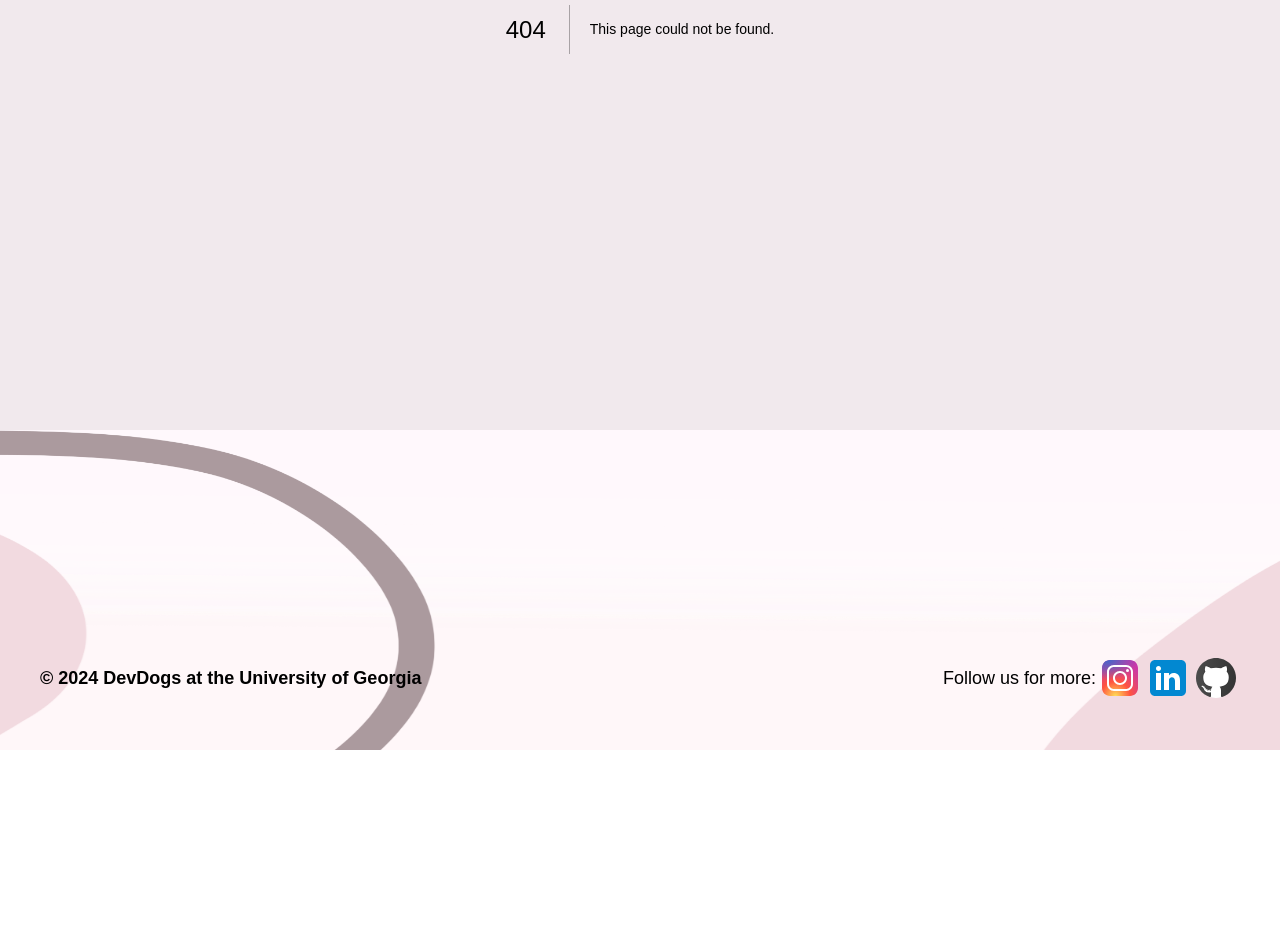
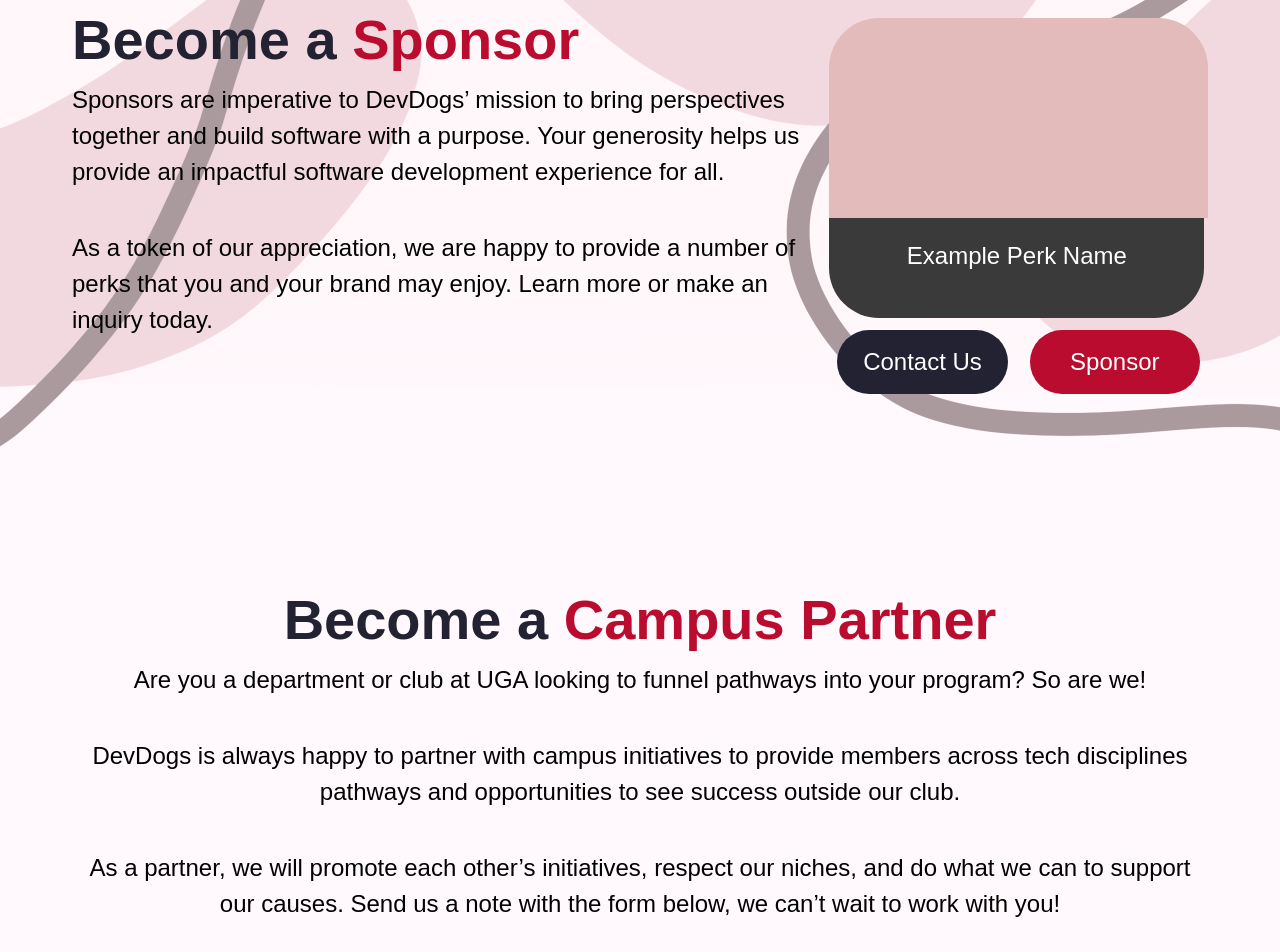
Before and after one commit to DevDogs-UGA/DevDogs-Website, a Next.js app: page /sponsor/work-with-us in a window 1280 px wide. Before the commit this address had no page. Shown: the part 440-1392 px from the top of the page. Before the commit the page ends 1190 px from the top, so only its background shows below. Built offline with nearby package versions, Linux system fonts and the light colour scheme.

Commit message:
done for now

```diff
--- a/eslint.config.mjs
+++ b/eslint.config.mjs
@@ -17,6 +17,10 @@ export default [
       react: {
         version: "detect",
       }
+    },
+    rules: {
+      "react/prop-types": 0,
+      "no-unused-vars": 0
     }
   },
 ];
--- a/src/app/components/Issues_Points.js
+++ b/src/app/components/Issues_Points.js
@@ -2,7 +2,6 @@
 
 import { useState, useEffect } from "react";
 
-// eslint-disable-next-line react/prop-types
 const Issues_Points = ({ github }) => {
   const [loading, setLoading] = useState(true);
   const [issues, setIssues] = useState(null);
--- /dev/null
+++ b/src/app/components/PageSubtitleTemplate.js
@@ -0,0 +1,39 @@
+import PropTypes from "prop-types";
+
+PageSubtitleTemplate.propTypes = {
+  redText: PropTypes.string,
+  blackText: PropTypes.string,
+  className: PropTypes.string,
+  reverse: PropTypes.bool,
+};
+
+export default function PageSubtitleTemplate({
+  redText,
+  blackText,
+  className = "",
+  reverse = false,
+}) {
+  return (
+    <div className={`${className}`}>
+      {reverse ? (
+        <>
+          <h2 className="font-[600] inline text-[2rem] md:text-[3rem] lg:text-[3.5rem] text-MidnightBlue">
+            {blackText}
+          </h2>
+          <h2 className="font-[600] inline text-[2rem] md:text-[3rem] lg:text-[3.5rem] text-BulldogRed">
+            {redText}
+          </h2>
+        </>
+      ) : (
+        <>
+          <h2 className="font-[600] inline text-[2rem] md:text-[3rem] lg:text-[3.5rem] text-BulldogRed">
+            {redText}
+          </h2>
+          <h2 className="font-[600] inline text-[2rem] md:text-[3rem] lg:text-[3.5rem] text-MidnightBlue">
+            {blackText}
+          </h2>
+        </>
+      )}
+    </div>
+  );
+}
--- a/src/app/components/PageTitleTemplate.js
+++ b/src/app/components/PageTitleTemplate.js
@@ -17,19 +17,19 @@ export default function PageTitleTemplate({
     <div className={`text-center my-[4rem] ${className}`}>
       {reverse ? (
         <>
-          <h2 className="font-bold inline text-[2.5rem] md:text-[3.5rem] lg:text-[4rem] text-MidnightBlue">
+          <h2 className="font-bold inline text-[2.5rem] md:text-[3.5rem] lg:text-[4.5rem] text-MidnightBlue">
             {blackText}
           </h2>
-          <h2 className="font-bold inline text-[2.5rem] md:text-[3.5rem] lg:text-[4rem] text-GloryGloryRed">
+          <h2 className="font-bold inline text-[2.5rem] md:text-[3.5rem] lg:text-[4.5rem] text-GloryGloryRed">
             {redText}
           </h2>
         </>
       ) : (
         <>
-          <h2 className="font-bold inline text-[2.5rem] md:text-[3.5rem] lg:text-[4rem] text-GloryGloryRed">
+          <h2 className="font-bold inline text-[2.5rem] md:text-[3.5rem] lg:text-[4.5rem] text-GloryGloryRed">
             {redText}
           </h2>
-          <h2 className="font-bold inline text-[2.5rem] md:text-[3.5rem] lg:text-[4rem] text-MidnightBlue">
+          <h2 className="font-bold inline text-[2.5rem] md:text-[3.5rem] lg:text-[4.5rem] text-MidnightBlue">
             {blackText}
           </h2>
         </>
--- a/src/app/components/input-otp.jsx
+++ b/src/app/components/input-otp.jsx
@@ -7,7 +7,6 @@ import { OTPInput, OTPInputContext } from "input-otp";
 import { cn } from "@/lib/utils";
 
 const InputOTP = React.forwardRef(
-  // eslint-disable-next-line react/prop-types
   ({ className, containerClassName, ...props }, ref) => (
     <OTPInput
       ref={ref}
@@ -22,13 +21,11 @@ const InputOTP = React.forwardRef(
 );
 InputOTP.displayName = "InputOTP";
 
-// eslint-disable-next-line react/prop-types
 const InputOTPGroup = React.forwardRef(({ className, ...props }, ref) => (
   <div ref={ref} className={cn("flex items-center", className)} {...props} />
 ));
 InputOTPGroup.displayName = "InputOTPGroup";
 
-// eslint-disable-next-line react/prop-types
 const InputOTPSlot = React.forwardRef(({ index, className, ...props }, ref) => {
   const inputOTPContext = React.useContext(OTPInputContext);
   const { char, hasFakeCaret, isActive } = inputOTPContext.slots[index];
--- a/src/app/dog/[github]/editing/page.js
+++ b/src/app/dog/[github]/editing/page.js
@@ -10,7 +10,6 @@ import {
 import Issues_Points from "@/app/components/Issues_Points";
 import { useEffect, useState } from "react";
 
-// eslint-disable-next-line react/prop-types
 export default function Page({ params }) {
   const [loading, setLoading] = useState(true);
   const [resumeLink, setResumeLink] = useState(null);
@@ -29,7 +28,6 @@ export default function Page({ params }) {
 
   async function fetchUser() {
     const res = await fetch(
-      // eslint-disable-next-line react/prop-types
       "https://api.devdogs.uga.edu/users/pages?github=" + params.github,
       {
         method: "GET",
--- a/src/app/dog/[github]/page.js
+++ b/src/app/dog/[github]/page.js
@@ -11,7 +11,6 @@ import Issues_Points from "../../components/Issues_Points";
 import { useEffect, useState } from "react";
 import { useRouter } from "next/navigation";
 
-// eslint-disable-next-line react/prop-types
 export default function Page({ params }) {
   const router = useRouter();
 
@@ -33,7 +32,6 @@ export default function Page({ params }) {
   useEffect(() => {
     async function fetchUser() {
       const res = await fetch(
-        // eslint-disable-next-line react/prop-types
         "https://api.devdogs.uga.edu/users/pages?github=" + params.github,
         {
           method: "GET",
@@ -72,7 +70,6 @@ export default function Page({ params }) {
       setPaid((await data.user_page?.userInfo?.user_page?.paid) || false);
 
       if (email == (await data.user_page?.userInfo?.email_address)) {
-        // eslint-disable-next-line react/prop-types
         router.push("/dog/" + params.github + "/editing");
       }
       setLoading(false);
--- a/src/app/globals.css
+++ b/src/app/globals.css
@@ -16,6 +16,17 @@ h4,
 h5,
 h6 {
   font-family: "Heebo", sans-serif;
+}
+
+h1,
+h2,
+h3,
+h4,
+h5,
+h6,
+p {
+  -webkit-font-smoothing: auto;
+  -moz-osx-font-smoothing: auto;
 }
 
 #titleheader {
--- /dev/null
+++ b/src/app/sponsor/work-with-us/page.js
@@ -0,0 +1,83 @@
+import PageTitleTemplate from "@/app/components/PageTitleTemplate";
+import PageSubtitleTemplate from "@/app/components/PageSubtitleTemplate";
+import React from "react";
+import Link from "next/link";
+
+export default function page() {
+  return (
+    <div className="w-full section page-main-side-padding">
+      <PageTitleTemplate redText="Us" blackText="Work With " reverse={true} />
+
+      <div className="flex flex-col md:flex-row md:flex-wrap items-center justify-center text-center md:text-left px-2">
+        <div className="md:basis-2/3 flex flex-col md:items-start justify-end md:h-[200px] md:mt-[15rem]">
+          <PageSubtitleTemplate
+            redText="Sponsor"
+            blackText="Become a "
+            reverse={true}
+          />
+          <p className="pb-10 md:block">
+            Sponsors are imperative to DevDogs’ mission to bring perspectives
+            together and build software with a purpose. Your generosity helps us
+            provide an impactful software development experience for all.{" "}
+          </p>
+          <p className="md:pb-10 lg:pb-0">
+            As a token of our appreciation, we are happy to provide a number of
+            perks that you and your brand may enjoy. Learn more or make an
+            inquiry today.
+          </p>
+        </div>
+
+        <div className="md:basis-1/3 relative  bg-[#E4BBBB] w-[375px] h-[200px] rounded-t-[50px] mt-10 md:self-center  md:mt-0">
+          <div className="relative top-full   bg-[#3A3A3A] w-[375px] h-[100px] rounded-b-[50px]">
+            <p className="text-white pt-5 text-center">Example Perk Name</p>
+          </div>
+          <Link
+            href="/contact"
+            className=" bg-MidnightBlue transition duration-300 ease-in-out text-white hover:bg-MidnightBlue/75 w-[45%] absolute rounded-full -bottom-[11rem] left-2 h-[4rem] flex items-center justify-center"
+          >
+            <p>Contact Us</p>
+          </Link>
+          <Link
+            href="/sponsor"
+            className=" bg-BulldogRed text-white transition duration-300 ease-in-out hover:bg-BulldogRed/75 w-[45%] absolute rounded-full -bottom-[11rem] right-2 h-[4rem] flex items-center justify-center"
+          >
+            <p>Sponsor</p>
+          </Link>
+        </div>
+      </div>
+      <div className="flex flex-col items-center text-center px-2 mt-[15rem]">
+        <PageSubtitleTemplate
+          redText="Campus Partner"
+          blackText="Become a "
+          reverse={true}
+        />
+        <p className="pb-10 ">
+          Are you a department or club at UGA looking to funnel pathways into
+          your program? So are we!
+        </p>
+        <p className="pb-10 ">
+          DevDogs is always happy to partner with campus initiatives to provide
+          members across tech disciplines pathways and opportunities to see
+          success outside our club.
+        </p>
+        <p>
+          As a partner, we will promote each other’s initiatives, respect our
+          niches, and do what we can to support our causes. Send us a note with
+          the form below, we can’t wait to work with you!
+        </p>
+
+        <div className="relative bg-[#E4BBBB] w-[375px] h-[200px] rounded-t-[50px] mt-10">
+          <div className="relative top-full bg-[#3A3A3A] w-[375px] h-[100px] rounded-b-[50px]">
+            <p className="text-white pt-5">Example Perk Name</p>
+          </div>
+          <Link
+            href="/contact"
+            className=" bg-MidnightBlue transition duration-300 ease-in-out text-white hover:bg-MidnightBlue/75 w-[100%]  absolute rounded-full -bottom-[11rem] h-[4rem] flex items-center justify-center"
+          >
+            <p>Contact Us</p>
+          </Link>
+        </div>
+      </div>
+    </div>
+  );
+}
--- a/src/middleware.js
+++ b/src/middleware.js
@@ -3,17 +3,7 @@
 import { NextResponse } from "next/server";
 
 export async function middleware(req) {
-  const cookie = req.cookies.get("connect.sid");
-
-  const res = await fetch("https://api.devdogs.uga.edu/auth/session", {
-    method: "GET",
-    credentials: "include",
-    headers: {
-      "Content-Type": "application/json",
-      Cookie: cookie?.name + "=" + cookie?.value,
-    },
-  });
-
+  const cookie = await req.cookies.get("connect.sid");
 
   if (cookie) {
     const res = await fetch("https://api.devdogs.uga.edu/auth/session", {
@@ -25,7 +15,10 @@ export async function middleware(req) {
       },
     });
 
-  if (!res.ok) {
+    if (res.status !== 200) {
+      return NextResponse.redirect(new URL("/login", req.url));
+    }
+  } else {
     return NextResponse.redirect(new URL("/login", req.url));
   }
 
@@ -33,7 +26,7 @@ export async function middleware(req) {
   return NextResponse.next();
 }
 
-// Apply middleware to specific routes (e.g., protect /dashboard)
+// Apply middleware to specific routes
 export const config = {
   matcher: ["/dashboard/:path*"], // Routes that need authentication
 };
```
Also changed, not shown: public/Footer.svg (added).
